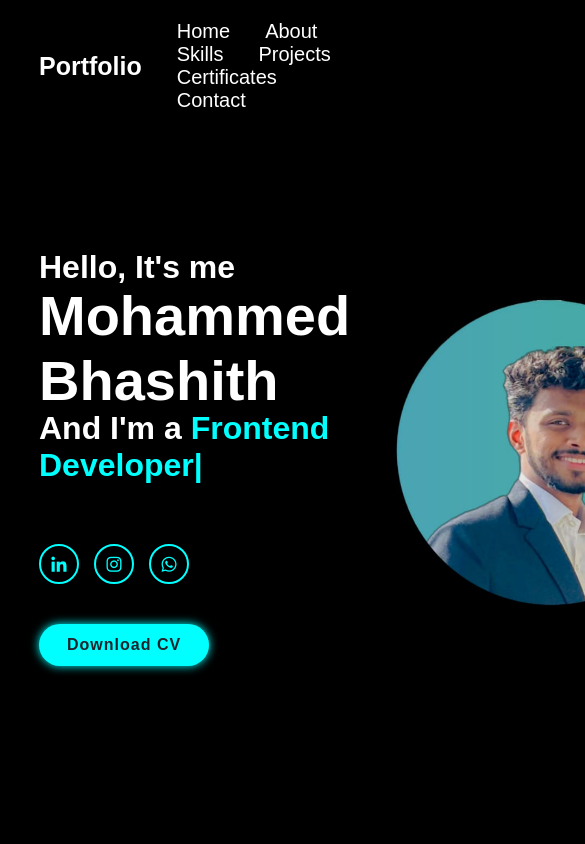
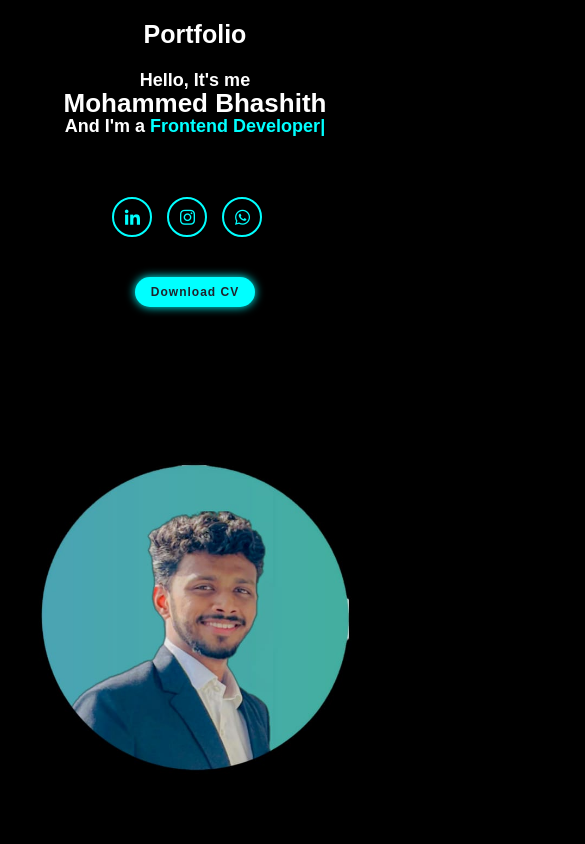
Before and after one commit to Baashi786/my-portfolio, a React (Vite) app: page / in a window 390 px wide. Shown: the top 844 px of the page, 585 px wide, since content can reach past the window. Built offline with nearby package versions, Linux system fonts and the light colour scheme.

Commit message:
Updated media queries for responsive design

```diff
--- a/src/style.css
+++ b/src/style.css
@@ -425,3 +425,126 @@ textarea {
   border-radius: 8px;
   font-size: 16px;
 }
+/* MEDIA QUERIES START HERE */
+
+@media (max-width: 1024px) {
+  .header {
+    padding: 20px 5%;
+  }
+
+  .home {
+    flex-direction: column;
+    text-align: center;
+  }
+
+  .home-img img {
+    max-width: 400px;
+    margin: 20px auto;
+  }
+
+  .about-img img {
+    width: 250px;
+  }
+
+  .skills-content {
+    grid-template-columns: repeat(auto-fit, minmax(200px, 1fr));
+  }
+
+  .certificate-card {
+    width: 45%;
+  }
+
+  .project-container {
+    grid-template-columns: repeat(auto-fit, minmax(250px, 1fr));
+  }
+}
+
+@media (max-width: 768px) {
+  .header {
+    flex-direction: column;
+    align-items: center;
+  }
+
+  .navbar {
+    display: none; /* You can replace this with a toggle menu */
+  }
+
+  .home-content h1 {
+    font-size: 32px;
+  }
+
+  .home-content h3 {
+    font-size: 22px;
+  }
+
+  .home-content p {
+    font-size: 14px;
+  }
+
+  .btn {
+    font-size: 14px;
+    padding: 10px 20px;
+  }
+
+  .about {
+    flex-direction: column;
+    align-items: center;
+    text-align: center;
+  }
+
+  .about-img img {
+    margin-bottom: 20px;
+  }
+
+  .skills-content {
+    grid-template-columns: 1fr;
+  }
+
+  .certificate-card {
+    width: 100%;
+  }
+
+  .project-container {
+    grid-template-columns: 1fr;
+  }
+
+  .input-box {
+    flex-direction: column;
+  }
+
+  .contact form .input-box input {
+    width: 100%;
+    margin-bottom: 15px;
+  }
+
+  .contact {
+    padding: 60px 5% 40px;
+  }
+}
+
+@media (max-width: 480px) {
+  .home-content h1 {
+    font-size: 26px;
+  }
+
+  .home-content h3 {
+    font-size: 18px;
+  }
+
+  .home-content p {
+    font-size: 13px;
+  }
+
+  .btn {
+    font-size: 12px;
+    padding: 8px 16px;
+  }
+
+  .about-img img {
+    width: 200px;
+  }
+
+  .footer {
+    font-size: 12px;
+  }
+}
```
